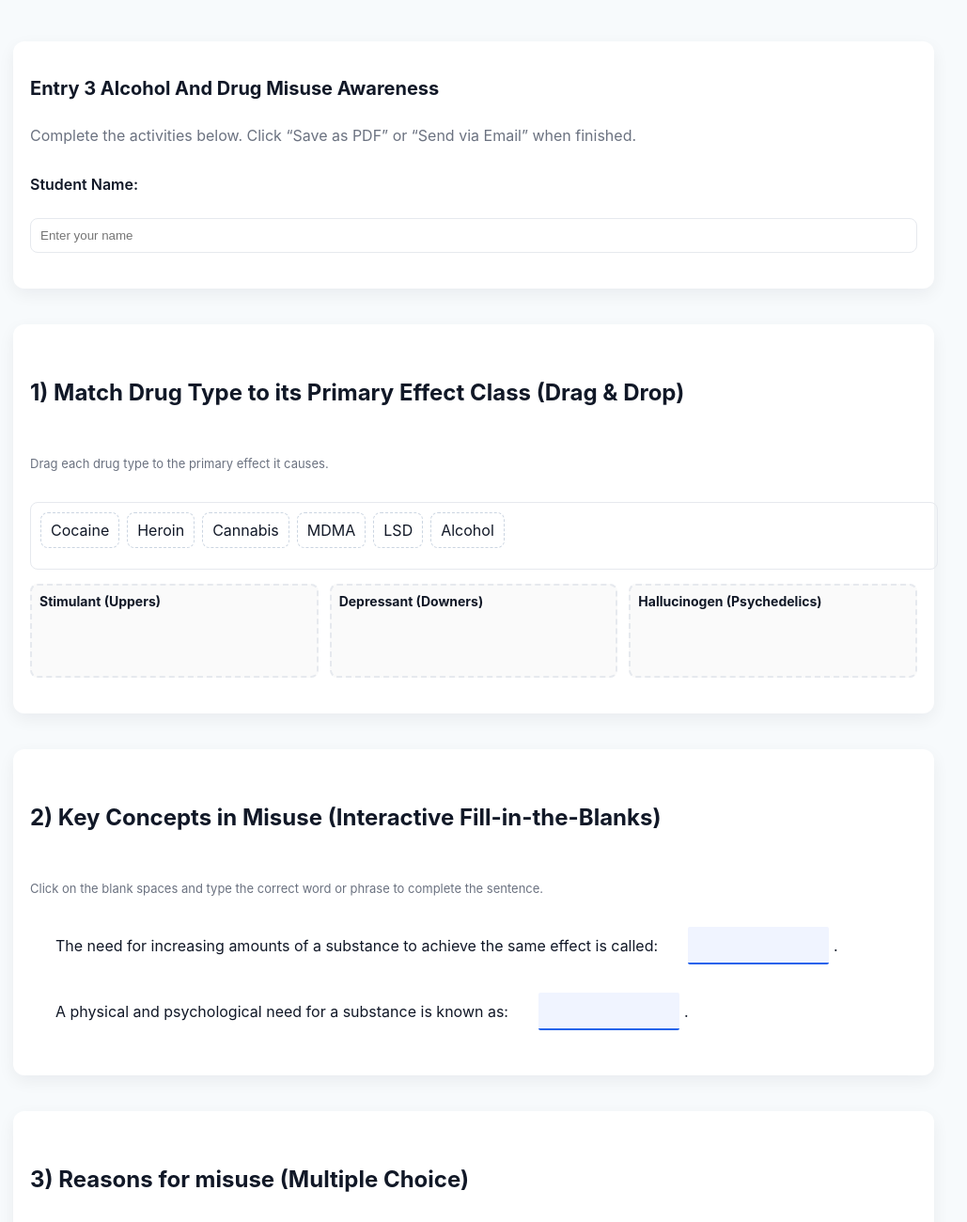
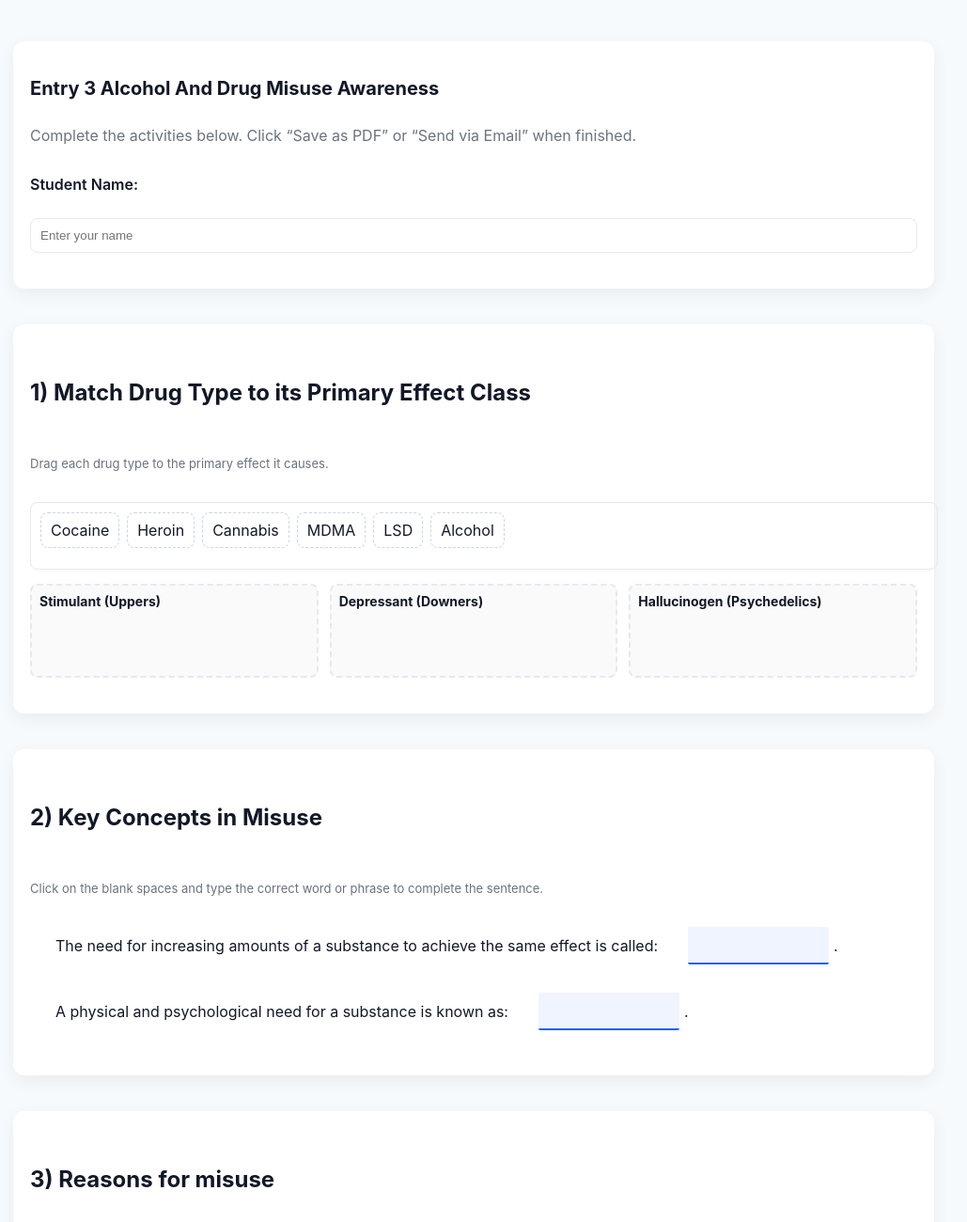
Before and after one commit to DominicKennell/Entry-3-Alcohol-And-Drug-Misuse-Awareness-TEST, a plain HTML site: page index.html in a window 1280 px wide. Shown: the top 1300 px of the page at 94% size, without its empty margins (136-1165 px from the left). Drawn offline with nearby package versions, Linux system fonts and the light colour scheme.

Commit message:
Update index.html
Update to get rid of unnecessary brackets

```diff
--- a/index.html
+++ b/index.html
@@ -50,7 +50,7 @@ footer{margin-top:20px;text-align:center}
   </div>
 
     <section class="card" id="q1">
-    <h2>1) Match Drug Type to its Primary Effect Class (Drag & Drop)</h2>
+    <h2>1) Match Drug Type to its Primary Effect Class</h2>
     <p class="muted">Drag each drug type to the primary effect it causes.</p>
 
     <div id="draggables" class="drag-area" style="min-width:100%; display:flex;gap:8px;flex-wrap:wrap;min-height:50px;border:1px solid #e6e9ee;padding:10px;border-radius:8px;margin-bottom:15px;">
@@ -70,7 +70,7 @@ footer{margin-top:20px;text-align:center}
   </section>
 
     <section class="card" id="q2-fib">
-    <h2>2) Key Concepts in Misuse (Interactive Fill-in-the-Blanks)</h2>
+    <h2>2) Key Concepts in Misuse</h2>
     <p class="muted">Click on the blank spaces and type the correct word or phrase to complete the sentence.</p>
     <div class="fib-sentence">
       The need for increasing amounts of a substance to achieve the same effect is called:
@@ -83,7 +83,7 @@ footer{margin-top:20px;text-align:center}
   </section>
 
     <section class="card" id="q3">
-    <h2>3) Reasons for misuse (Multiple Choice)</h2>
+    <h2>3) Reasons for misuse</h2>
     <p class="muted">Select the primary reason why individuals may misuse drugs or alcohol.</p>
     <div class="mcq" data-question="mcq-1">
       <div class="option" data-value="Peer pressure">Peer pressure</div>
@@ -111,7 +111,7 @@ footer{margin-top:20px;text-align:center}
   </section>
 
     <section class="card" id="q5">
-    <h2>5) Effects of drug misuse (Select the Correct One)</h2>
+    <h2>5) Effects of drug misuse</h2>
     <p class="muted">Select the single correct effect often associated with drug misuse.</p>
     <div class="mcq" data-question="mcq-2">
       <div class="option" data-value="Improved coordination">Improved coordination</div>
@@ -122,7 +122,7 @@ footer{margin-top:20px;text-align:center}
   </section>
 
     <section class="card" id="q6-cb">
-    <h2>6) Identify Risk Factors (Select All That Apply)</h2>
+    <h2>6) Identify Risk Factors</h2>
     <p class="muted">Select all of the following that are recognised **Environmental** risk factors for substance misuse.</p>
     <div class="checkbox-options" data-question="cb-2">
       <div class="option" data-value="Peer pressure">
```
